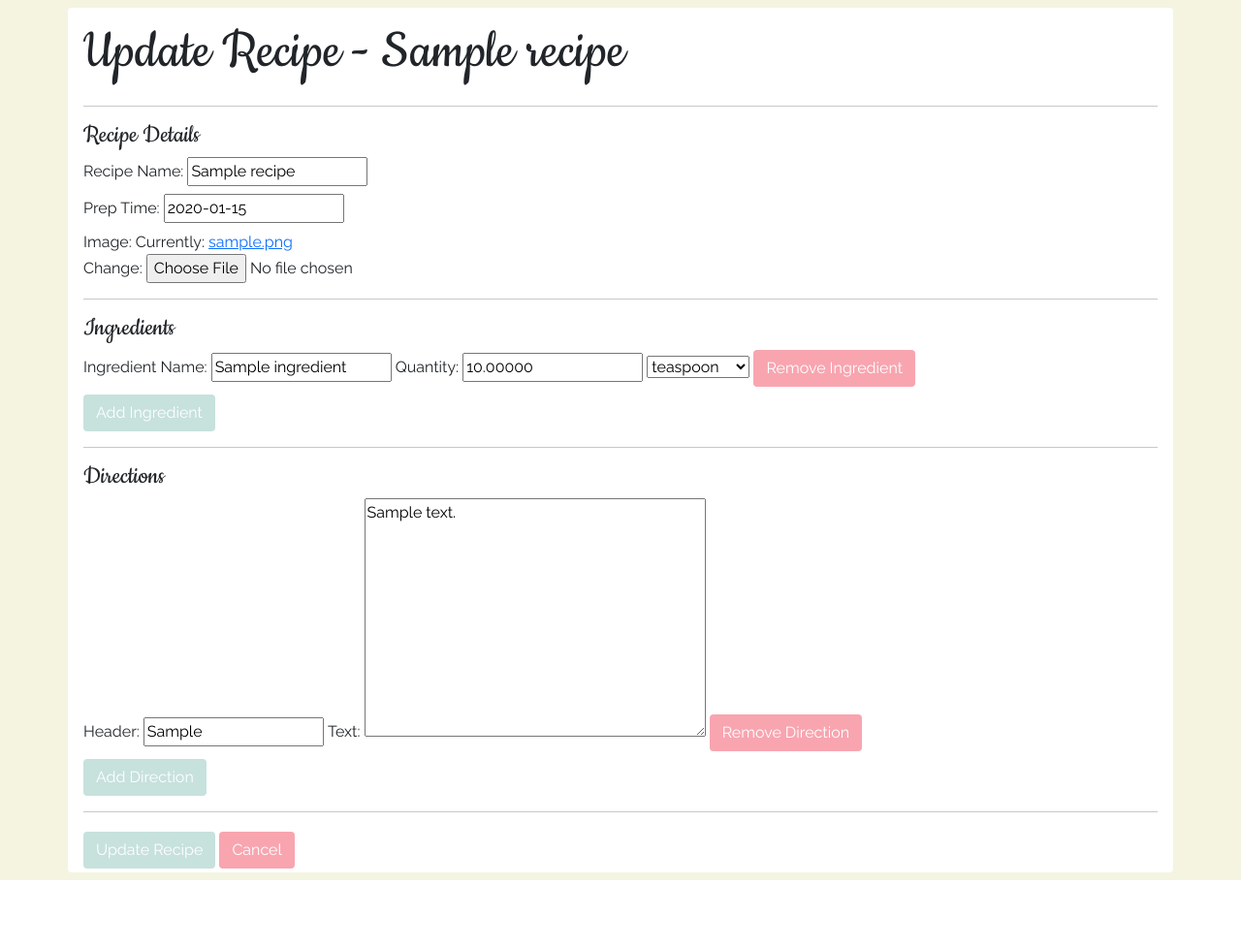
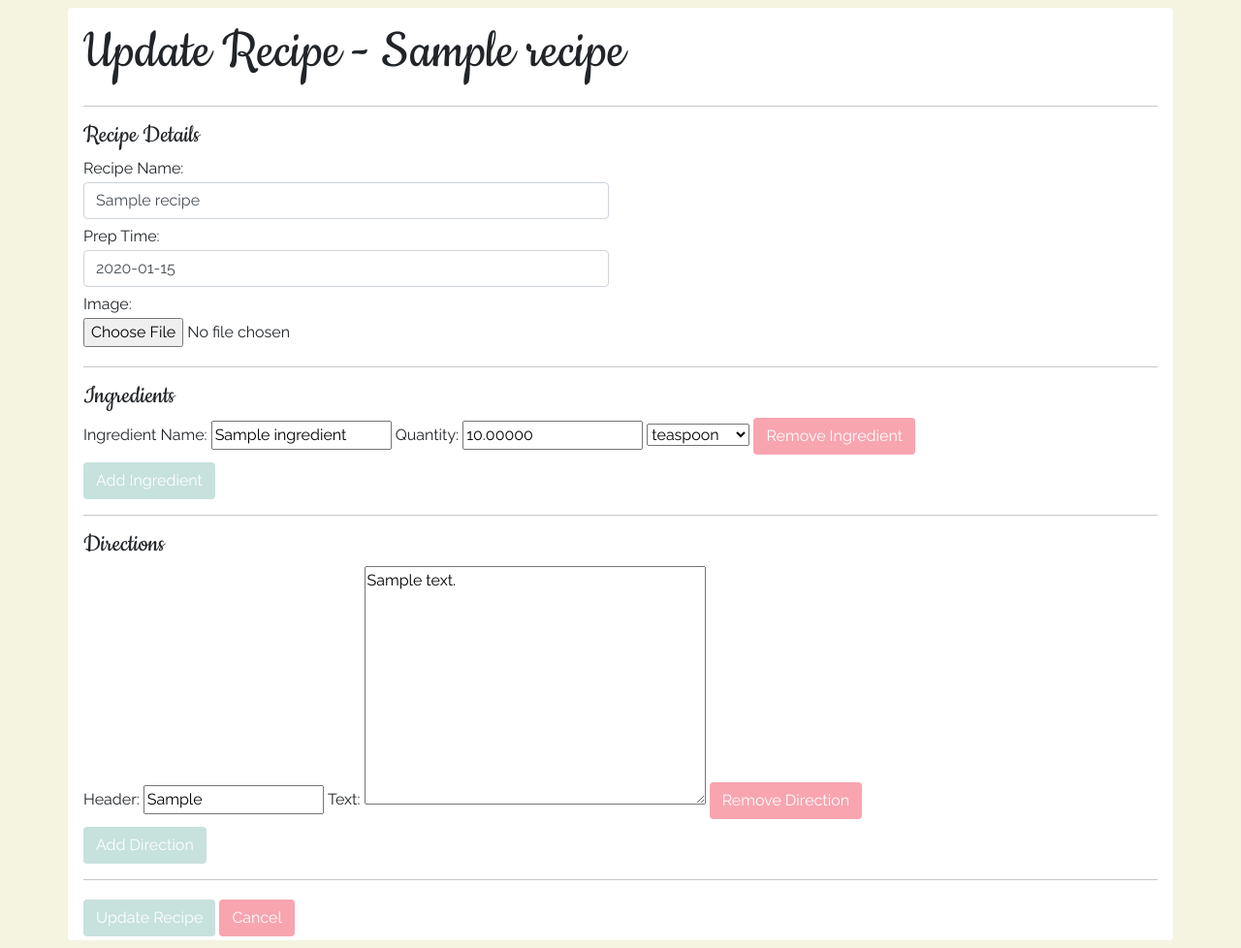
Before and after one commit to TheVulcanWizard/Yumbo, a Django app: page /edit-recipe/1 in a window 1280 px wide. Shown: the part 74-1052 px from the top of the page at 97% size. Before the commit the page ends 982 px from the top, so only its background shows below. Run offline with Django 3.2, Linux system fonts and the light colour scheme; a user stored in the database is signed in; tables that the repository leaves empty hold one stand-in row (values such as "Sample post"); some libraries are stand-ins or nearby versions.

Commit message:
Updated recipe details form

```diff
--- a/recipes/forms.py
+++ b/recipes/forms.py
@@ -1,23 +1,28 @@
-from django.forms import ModelForm, HiddenInput
+from django import forms
 from .models import Recipe, Ingredient, Direction
 
-class RecipeForm(ModelForm):
+class RecipeForm(forms.ModelForm):
     class Meta:
         model = Recipe
         fields = ['recipe_name', 'prep_time', 'image']
+        widgets = {
+            'recipe_name': forms.TextInput(attrs={'class': 'form-control', 'placeholder': 'Recipe Name'}),
+            'prep_time': forms.TextInput(attrs={'class': 'form-control', 'placeholder': 'Prep Time'}),
+            'image': forms.FileInput(attrs={'class': 'form-control-file'}),
+        }
 
-class IngredientForm(ModelForm):
+class IngredientForm(forms.ModelForm):
     class Meta:
         model = Ingredient
         fields = ['position', 'ingredient_name', 'quantity', 'units']
         widgets = {
-            'position': HiddenInput(),
+            'position': forms.HiddenInput(),
         }
 
-class DirectionForm(ModelForm):
+class DirectionForm(forms.ModelForm):
     class Meta:
         model = Direction
         fields = ['position', 'header', 'text']
         widgets = {
-            'position': HiddenInput(),
+            'position': forms.HiddenInput(),
         }
--- a/recipes/static/recipes/recipes.css
+++ b/recipes/static/recipes/recipes.css
@@ -149,6 +149,10 @@ body {
     margin-bottom: 0.5em;
 }
 
+.form-group * {
+    margin-bottom: 2px;
+}
+
 #ingredients-form-container div[id^='ingredient-'] {
     margin-bottom: 0.5em;
 }
--- a/recipes/templates/recipes/recipe_form.html
+++ b/recipes/templates/recipes/recipe_form.html
@@ -12,20 +12,28 @@
         <form enctype="multipart/form-data" method="POST">
             {% csrf_token %}
             <h3>Recipe Details</h3>
-            <div class="fieldWrapper">
+            <div class="form-group">
+                <div class="form-group row">
                     {{ recipe_form.recipe_name.errors }}
                     <label for="id_recipe_name">Recipe Name:</label>
+                    <div class="col-6">
                         {{ recipe_form.recipe_name }}
                     </div>
-            <div class="fieldWrapper">
+                </div>
+                <div class="form-group row">
                     {{ recipe_form.prep_time.errors }}
                     <label for="id_recipe_name">Prep Time:</label>
+                    <div class="col-6">
                         {{ recipe_form.prep_time }}
                     </div>
-            <div class="fieldWrapper">
+                </div>
+                <div class="form-group row">
                     {{ recipe_form.image.errors }}
                     <label for="id_recipe_name">Image:</label>
+                    <div class="col-6">
                         {{ recipe_form.image }}
+                    </div>
+                </div>
             </div>
             <hr>
             <h3>Ingredients</h3>
```
Lines whose indentation alone changed are shown as unchanged.
